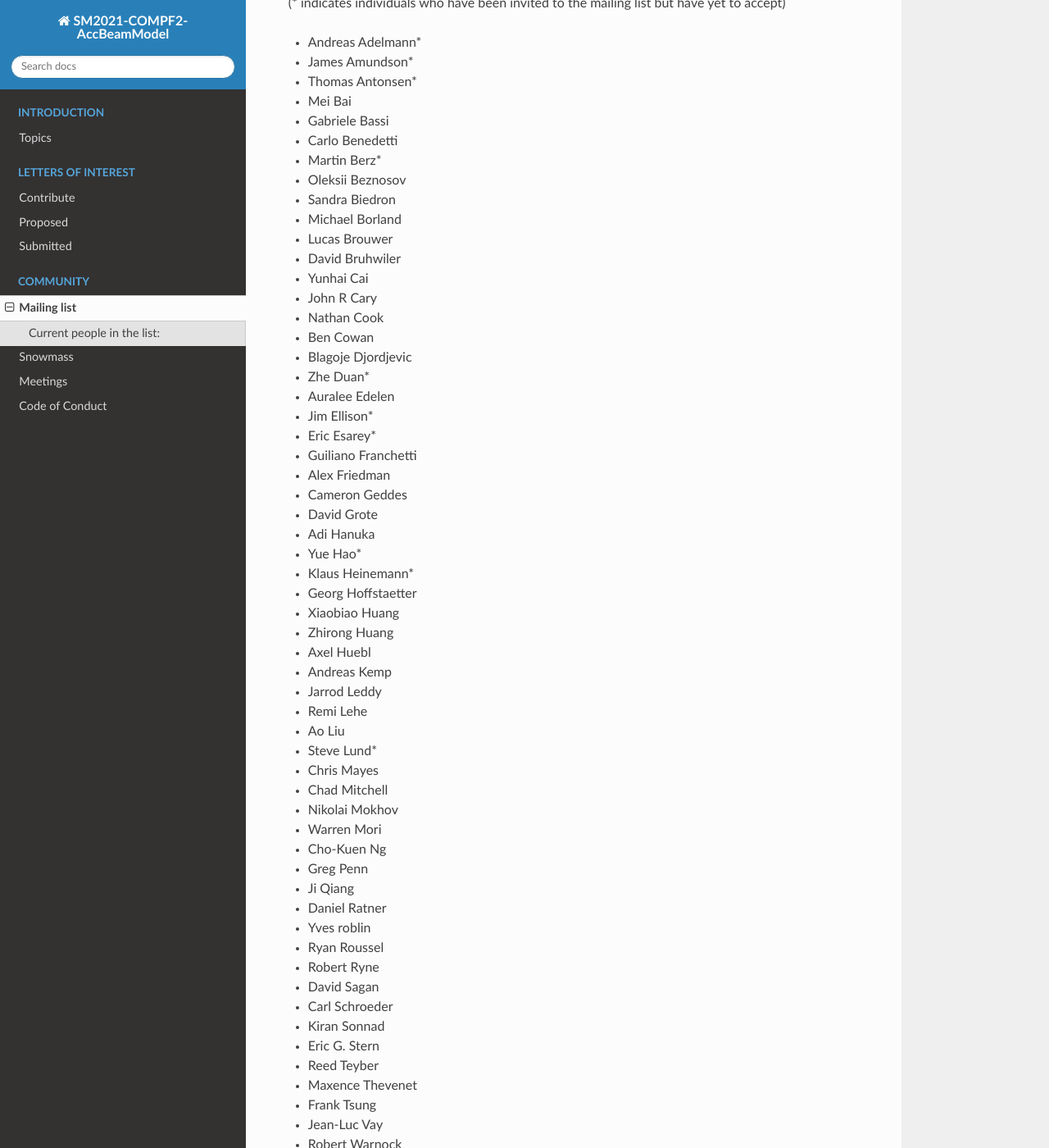
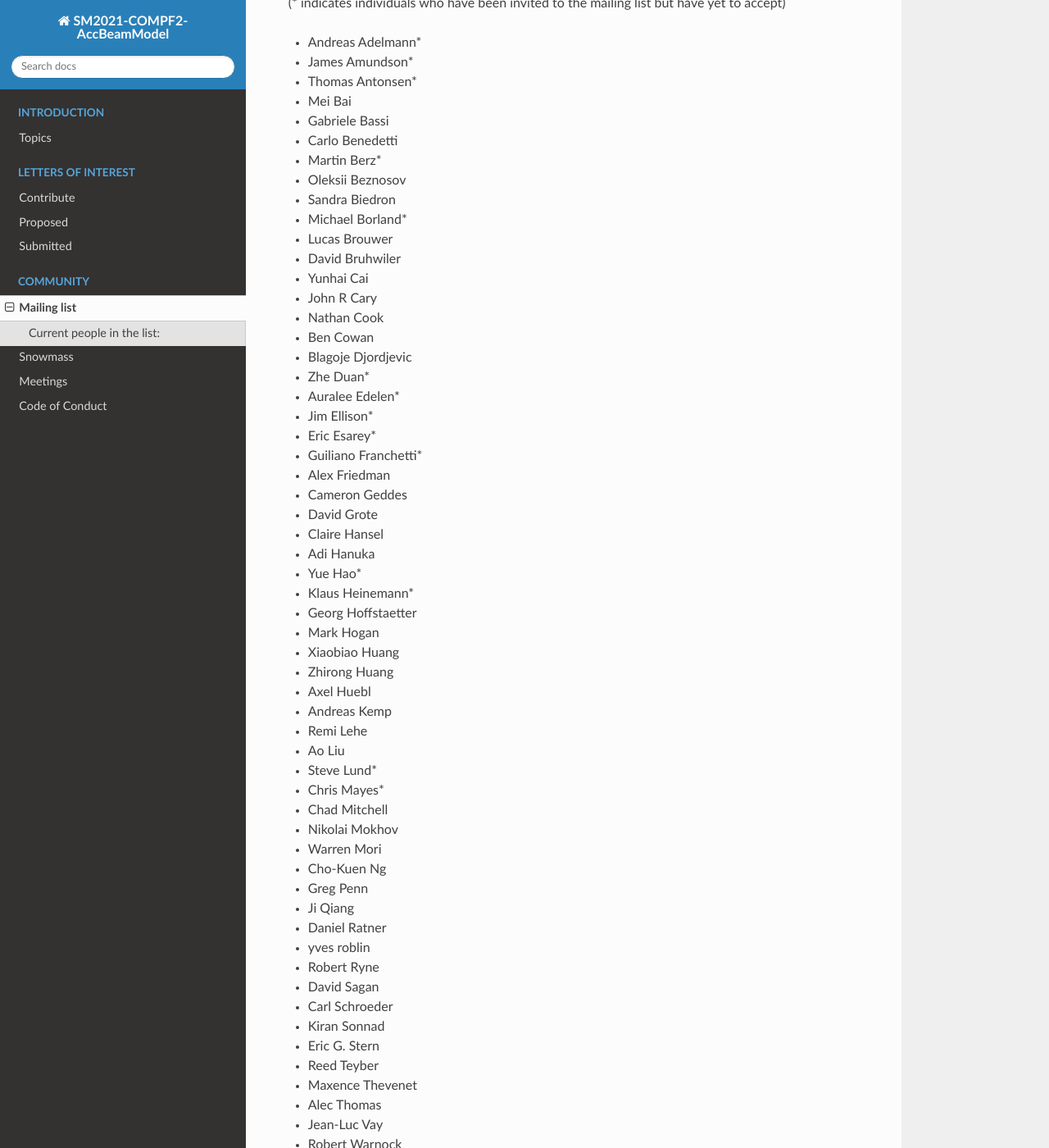
Before and after one commit to snowmass-compf2-accbeammodel/snowmass-compf2-accbeammodel.github.io, a Sphinx documentation site: the page built from docs/source/community/contact.rst, in a window 1280 px wide and 1400 px high, scrolled down 296 px. Shown: the whole window at 82% size. Built offline with Sphinx 7.4.7 and the Read the Docs theme 2.0.0, drawn with Linux system fonts in a browser that asks for light colours.

Commit message:
Updated list.

```diff
--- a/docs/source/community/contact.rst
+++ b/docs/source/community/contact.rst
@@ -18,7 +18,7 @@ Current people in the list:
 * Martin Berz*
 * Oleksii Beznosov
 * Sandra Biedron
-* Michael Borland
+* Michael Borland*
 * Lucas Brouwer
 * David Bruhwiler
 * Yunhai Cai
@@ -27,26 +27,27 @@ Current people in the list:
 * Ben Cowan
 * Blagoje Djordjevic
 * Zhe Duan*
-* Auralee Edelen
+* Auralee Edelen*
 * Jim Ellison*
 * Eric Esarey*
-* Guiliano Franchetti
+* Guiliano Franchetti*
 * Alex Friedman
 * Cameron Geddes
 * David Grote
+* Claire Hansel
 * Adi Hanuka
 * Yue Hao*
 * Klaus Heinemann*
 * Georg Hoffstaetter
+* Mark Hogan
 * Xiaobiao Huang
 * Zhirong Huang
 * Axel Huebl
 * Andreas Kemp
-* Jarrod Leddy
 * Remi Lehe
 * Ao Liu
 * Steve Lund*
-* Chris Mayes
+* Chris Mayes*
 * Chad Mitchell
 * Nikolai Mokhov
 * Warren Mori
@@ -54,8 +55,7 @@ Current people in the list:
 * Greg Penn
 * Ji Qiang
 * Daniel Ratner
-* Yves roblin
-* Ryan Roussel
+* yves roblin
 * Robert Ryne
 * David Sagan
 * Carl Schroeder
@@ -63,10 +63,9 @@ Current people in the list:
 * Eric G. Stern
 * Reed Teyber
 * Maxence Thevenet
-* Frank Tsung
+* Alec Thomas
 * Jean-Luc Vay
 * Robert Warnock
 * Stephen Webb
 * Scott Wilks*
 * He Zhang
-* Ilya Zilberter
```
